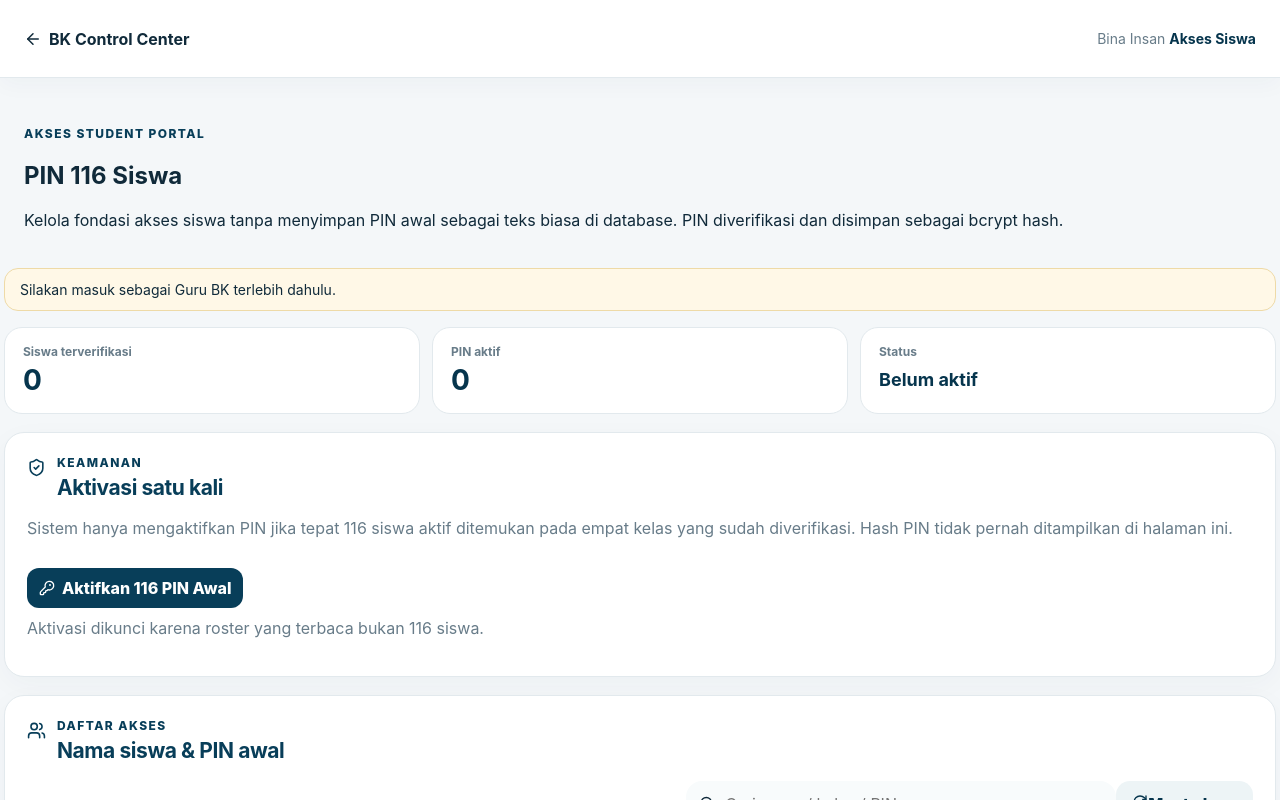
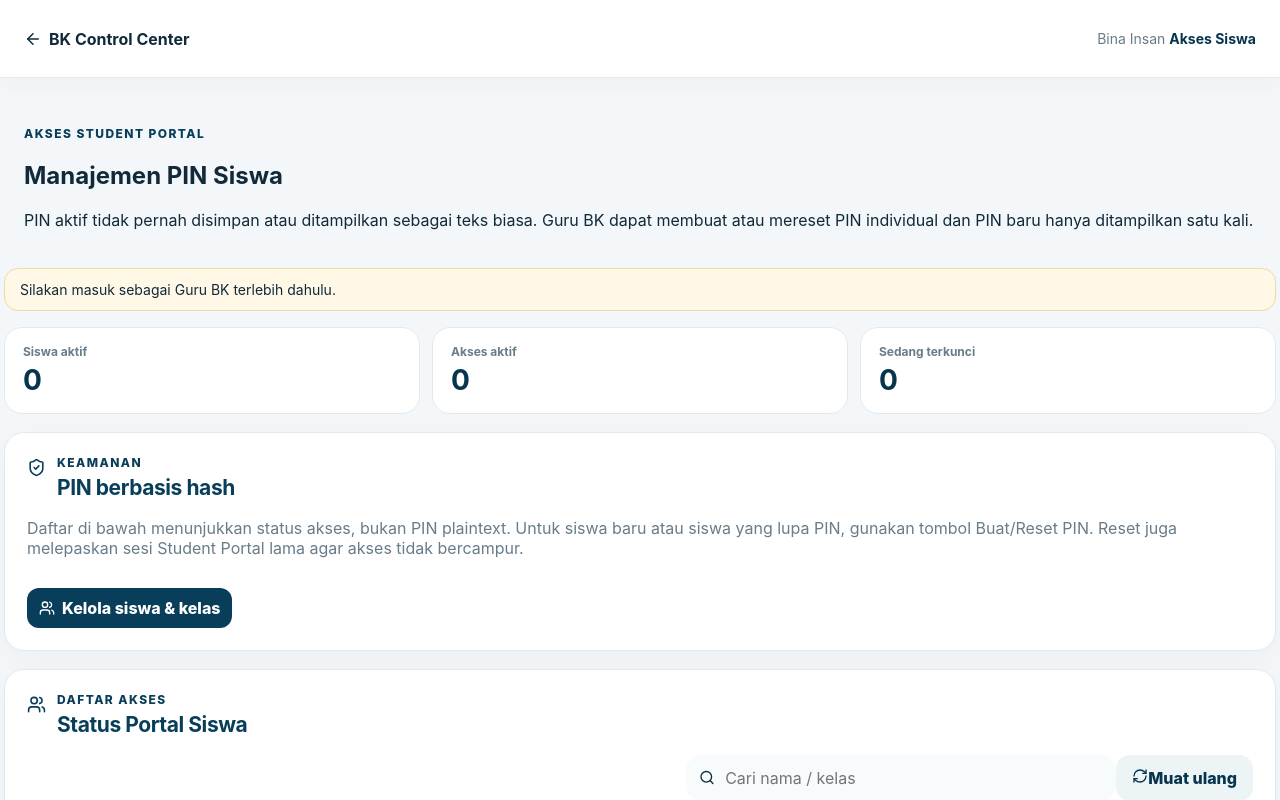
Before and after one commit to mohikbalabdkasim02-cyber/konselingikbal, a Next.js app: page /counseling/student-access in a window 1280 px wide. Shown: the top 800 px of the page. Built offline with nearby package versions, Linux system fonts and the light colour scheme.

Commit message:
Modernize Student Portal PIN management for dynamic roster

```diff
--- a/app/counseling/student-access/page.tsx
+++ b/app/counseling/student-access/page.tsx
@@ -6,20 +6,18 @@ import { ArrowLeft, CheckCircle2, KeyRound, RefreshCw, Search, ShieldCheck, User
 import { supabase } from "@/lib/supabase";
 import { toUserMessage } from "@/lib/errors";
 
-type StudentRow = { id:string; full_name:string; classes?:{name?:string|null}|null };
-type PinRow = { id:string; full_name:string; class_name:string; pin:string };
-
-const CLASS_ORDER=["X Abu Bakar","X Umar Bin Khattab","XI Utsmaniyyah","XII Abbasiyah"] as const;
-const classRank=(name:string)=>{const rank=CLASS_ORDER.indexOf(name as (typeof CLASS_ORDER)[number]);return rank===-1?99:rank};
+type StudentRow = { id:string; full_name:string; classes?:{name?:string|null;grade?:number|null}|null };
+type CredentialRow = { student_id:string; is_active:boolean; failed_attempts:number; locked_until:string|null; last_login_at:string|null; updated_at:string };
+type AccessRow = StudentRow & { credential: CredentialRow | null };
 
 export default function StudentAccessPage(){
-  const [rows,setRows]=useState<PinRow[]>([]);
-  const [credentialCount,setCredentialCount]=useState(0);
+  const [rows,setRows]=useState<AccessRow[]>([]);
   const [loading,setLoading]=useState(true);
-  const [activating,setActivating]=useState(false);
   const [message,setMessage]=useState("");
   const [query,setQuery]=useState("");
   const [denied,setDenied]=useState(false);
+  const [workingId,setWorkingId]=useState("");
+  const [generated,setGenerated]=useState<{name:string;pin:string}|null>(null);
 
   useEffect(()=>{void load()},[]);
 
@@ -32,64 +30,69 @@ export default function StudentAccessPage(){
     if(staffCheck.error||staffCheck.data!==true){setDenied(true);setMessage("Halaman Akses Siswa hanya tersedia untuk Guru BK/staff.");setLoading(false);return}
 
     const [studentRes,credentialRes]=await Promise.all([
-      supabase.from("students").select("id,full_name,classes(name)").eq("is_active",true),
-      supabase.from("student_access_credentials").select("student_id",{count:"exact",head:true}).eq("is_active",true),
+      supabase.from("students").select("id,full_name,classes(name,grade)").eq("is_active",true),
+      supabase.from("student_access_credentials").select("student_id,is_active,failed_attempts,locked_until,last_login_at,updated_at"),
     ]);
     if(studentRes.error||credentialRes.error){setMessage(toUserMessage(studentRes.error||credentialRes.error));setLoading(false);return}
 
-    const ordered=((studentRes.data??[]) as unknown as StudentRow[])
-      .map(s=>({id:s.id,full_name:s.full_name,class_name:s.classes?.name??""}))
-      .filter(s=>CLASS_ORDER.includes(s.class_name as (typeof CLASS_ORDER)[number]))
-      .sort((a,b)=>classRank(a.class_name)-classRank(b.class_name)||a.full_name.localeCompare(b.full_name,"id",{sensitivity:"base"}));
-
-    const mapped=ordered.map((s,index)=>({...s,pin:String(260001+index).padStart(6,"0")}));
-    setRows(mapped);setCredentialCount(credentialRes.count??0);setLoading(false);
+    const credentials=new Map(((credentialRes.data??[]) as CredentialRow[]).map(row=>[row.student_id,row]));
+    const mapped=((studentRes.data??[]) as unknown as StudentRow[])
+      .map(student=>({...student,credential:credentials.get(student.id)??null}))
+      .sort((a,b)=>(a.classes?.grade??99)-(b.classes?.grade??99)||(a.classes?.name??"").localeCompare(b.classes?.name??"","id")||a.full_name.localeCompare(b.full_name,"id",{sensitivity:"base"}));
+    setRows(mapped);setLoading(false);
   }
 
-  async function activateInitialPins(){
-    if(activating||denied)return;
-    const ok=window.confirm("Aktifkan PIN awal untuk seluruh 116 siswa? Tindakan ini membuat ulang PIN awal sesuai urutan siswa yang sudah diverifikasi.");
-    if(!ok)return;
-    setActivating(true);setMessage("");
+  async function generatePin(row:AccessRow){
+    const action=row.credential?"reset":"buat";
+    if(!window.confirm(`Yakin ingin ${action} PIN Portal Siswa untuk ${row.full_name}? PIN sebelumnya tidak akan berlaku lagi.`))return;
+    setWorkingId(row.id);setGenerated(null);setMessage("");
     try{
-      const {data,error}=await supabase.rpc("initialize_student_pins");
+      const {data,error}=await supabase.rpc("admin_generate_student_pin",{p_student_id:row.id});
       if(error)throw error;
-      if(Number(data)!==116)throw new Error(`Initializer mengembalikan ${String(data)}, bukan 116 siswa.`);
-      setMessage("116 PIN siswa berhasil diaktifkan.");
+      setGenerated({name:row.full_name,pin:String(data)});
+      setMessage("PIN baru berhasil dibuat. Catat atau berikan ke siswa sekarang; sistem hanya menyimpan hash.");
       await load();
-    }catch(error){setMessage(toUserMessage(error))}finally{setActivating(false)}
+    }catch(error){setMessage(toUserMessage(error))}finally{setWorkingId("")}
   }
 
   const q=query.trim().toLowerCase();
-  const visible=useMemo(()=>rows.filter(r=>!q||r.full_name.toLowerCase().includes(q)||r.class_name.toLowerCase().includes(q)||r.pin.includes(q)),[rows,q]);
-  const ready=credentialCount===116&&rows.length===116;
+  const visible=useMemo(()=>rows.filter(row=>!q||row.full_name.toLowerCase().includes(q)||(row.classes?.name??"").toLowerCase().includes(q)),[rows,q]);
+  const activeCredentialCount=rows.filter(row=>row.credential?.is_active).length;
+  const lockedCount=rows.filter(row=>row.credential?.locked_until&&new Date(row.credential.locked_until)>new Date()).length;
 
   return <main className="student-workspace-page">
     <header className="student-workspace-topbar"><Link href="/counseling" className="back-link"><ArrowLeft size={18}/> BK Control Center</Link><div className="workspace-brand">Bina Insan <strong>Akses Siswa</strong></div></header>
-    <section className="student-hero"><div><p className="eyebrow">AKSES STUDENT PORTAL</p><h1>PIN 116 Siswa</h1><p>Kelola fondasi akses siswa tanpa menyimpan PIN awal sebagai teks biasa di database. PIN diverifikasi dan disimpan sebagai bcrypt hash.</p></div></section>
+    <section className="student-hero"><div><p className="eyebrow">AKSES STUDENT PORTAL</p><h1>Manajemen PIN Siswa</h1><p>PIN aktif tidak pernah disimpan atau ditampilkan sebagai teks biasa. Guru BK dapat membuat atau mereset PIN individual dan PIN baru hanya ditampilkan satu kali.</p></div></section>
 
     {message&&<div className="workspace-message">{message}</div>}
+    {generated&&<div className="student-pin-once"><KeyRound size={20}/><div><strong>PIN baru - {generated.name}</strong><span>{generated.pin}</span><small>Simpan secara aman. Setelah halaman ditutup, PIN ini tidak dapat dibaca kembali dari database.</small></div></div>}
 
     <div className="assessment-inbox-metrics">
-      <Metric label="Siswa terverifikasi" value={rows.length}/>
-      <Metric label="PIN aktif" value={credentialCount}/>
-      <div className="assessment-inbox-metric"><span>Status</span><strong style={{fontSize:18}}>{ready?"Siap":"Belum aktif"}</strong></div>
+      <Metric label="Siswa aktif" value={rows.length}/>
+      <Metric label="Akses aktif" value={activeCredentialCount}/>
+      <Metric label="Sedang terkunci" value={lockedCount}/>
     </div>
 
     <section className="assessment-inbox-shell">
       <div className="workspace-card" style={{marginBottom:18}}>
-        <div className="card-title"><ShieldCheck size={19}/><div><p className="eyebrow">KEAMANAN</p><h2>Aktivasi satu kali</h2></div></div>
-        <p className="muted">Sistem hanya mengaktifkan PIN jika tepat 116 siswa aktif ditemukan pada empat kelas yang sudah diverifikasi. Hash PIN tidak pernah ditampilkan di halaman ini.</p>
-        {ready?<div style={{display:"flex",alignItems:"center",gap:10,fontWeight:800,color:"#0B5D55",marginTop:14}}><CheckCircle2 size={20}/>116 PIN siswa sudah aktif</div>:<button className="small-primary" style={{marginTop:14}} onClick={activateInitialPins} disabled={loading||activating||denied||rows.length!==116}><KeyRound size={16}/>{activating?"Mengaktifkan...":"Aktifkan 116 PIN Awal"}</button>}
-        {!ready&&!loading&&rows.length!==116&&<p className="muted" style={{marginTop:10}}>Aktivasi dikunci karena roster yang terbaca bukan 116 siswa.</p>}
+        <div className="card-title"><ShieldCheck size={19}/><div><p className="eyebrow">KEAMANAN</p><h2>PIN berbasis hash</h2></div></div>
+        <p className="muted">Daftar di bawah menunjukkan status akses, bukan PIN plaintext. Untuk siswa baru atau siswa yang lupa PIN, gunakan tombol Buat/Reset PIN. Reset juga melepaskan sesi Student Portal lama agar akses tidak bercampur.</p>
+        <Link href="/system-management" className="small-primary" style={{marginTop:14,width:"max-content",textDecoration:"none"}}><Users size={16}/> Kelola siswa & kelas</Link>
       </div>
 
       <div className="workspace-card">
-        <div className="card-title"><Users size={19}/><div><p className="eyebrow">DAFTAR AKSES</p><h2>Nama siswa & PIN awal</h2></div></div>
-        <div className="assessment-inbox-toolbar"><div className="search-box"><Search size={17}/><input value={query} onChange={e=>setQuery(e.target.value)} placeholder="Cari nama / kelas / PIN"/></div><button className="ghost-btn" onClick={()=>void load()} disabled={loading}><RefreshCw size={16}/>{loading?"Memuat...":"Muat ulang"}</button></div>
-        {denied?<p className="empty-state">Akses ditolak.</p>:loading?<p className="muted">Memuat roster siswa...</p>:<div className="monitor-table">
-          <div className="monitor-head" style={{gridTemplateColumns:"1.6fr 1fr .7fr"}}><span>Siswa</span><span>Kelas</span><span>PIN awal</span></div>
-          {visible.map(row=><div className="monitor-row" style={{gridTemplateColumns:"1.6fr 1fr .7fr"}} key={row.id}><span><strong>{row.full_name}</strong></span><span>{row.class_name}</span><span><strong>{row.pin}</strong></span></div>)}
+        <div className="card-title"><Users size={19}/><div><p className="eyebrow">DAFTAR AKSES</p><h2>Status Portal Siswa</h2></div></div>
+        <div className="assessment-inbox-toolbar"><div className="search-box"><Search size={17}/><input value={query} onChange={e=>setQuery(e.target.value)} placeholder="Cari nama / kelas"/></div><button className="ghost-btn" onClick={()=>void load()} disabled={loading}><RefreshCw size={16}/>{loading?"Memuat...":"Muat ulang"}</button></div>
+        {denied?<p className="empty-state">Akses ditolak.</p>:loading?<p className="muted">Memuat akses siswa...</p>:<div className="student-access-status-list">
+          {visible.map(row=>{
+            const locked=Boolean(row.credential?.locked_until&&new Date(row.credential.locked_until)>new Date());
+            return <div className="student-access-status-row" key={row.id}>
+              <div><strong>{row.full_name}</strong><small>{row.classes?.name??"Kelas belum tersedia"}</small></div>
+              <span className={row.credential?.is_active?"access-pill ready":"access-pill"}>{row.credential?.is_active?"Aktif":"Belum ada PIN"}</span>
+              <span className={locked?"access-pill locked":"access-pill"}>{locked?"Terkunci":row.credential?.last_login_at?"Pernah login":"Belum login"}</span>
+              <button onClick={()=>generatePin(row)} disabled={workingId===row.id}><KeyRound size={14}/>{workingId===row.id?"Memproses...":row.credential?"Reset PIN":"Buat PIN"}</button>
+            </div>
+          })}
         </div>}
       </div>
     </section>
```
